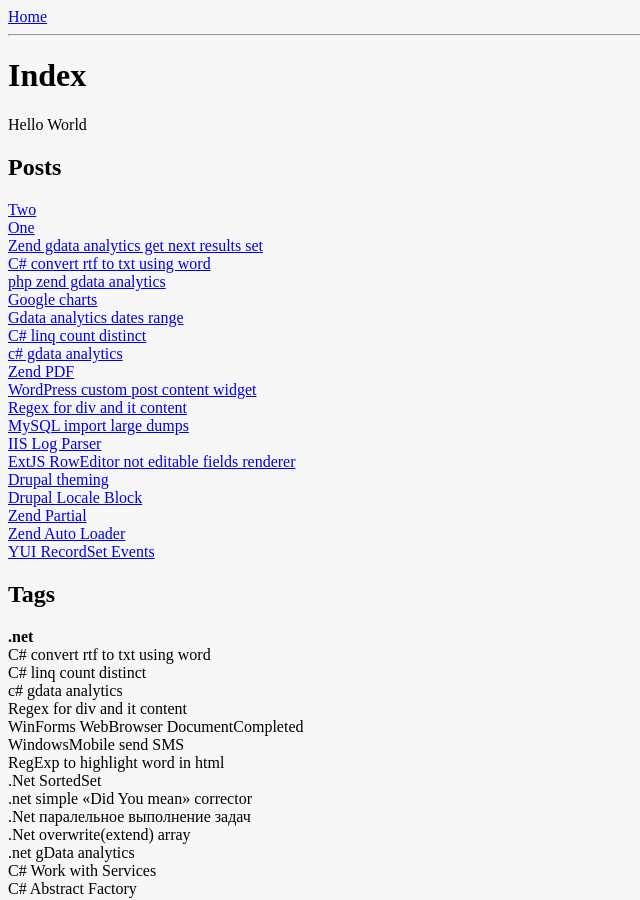
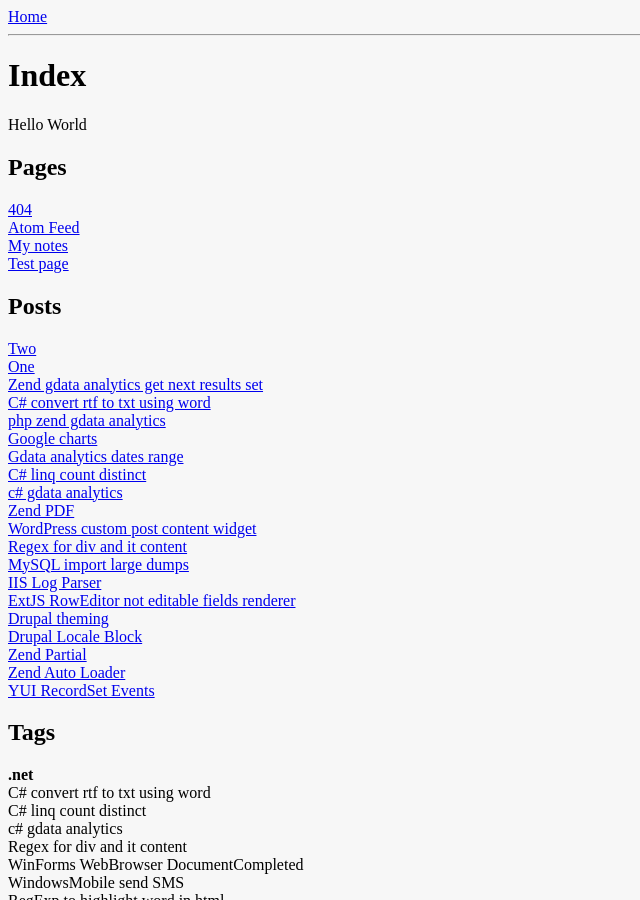
Before and after one commit to michaelbramwell/mac2000.github.com, a Jekyll site: the page built from index.md, in a window 1280 px wide and 900 px high. Shown: the whole window, without its empty margins (0-640 px from the left). Built offline with Jekyll 4.4.1, drawn with Linux system fonts in a browser that asks for light colours.

Commit message:
pages listing in index

```diff
--- a/index.md
+++ b/index.md
@@ -7,6 +7,15 @@ Index
 =====
 
 Hello World
+
+Pages
+-----
+
+<div>
+{% for page in site.pages limit:20 %}
+    <div><a href="{{ page.url }}">{{ page.title }}</a></div>
+{% endfor %}
+</div>
 
 Posts
 -----
```
